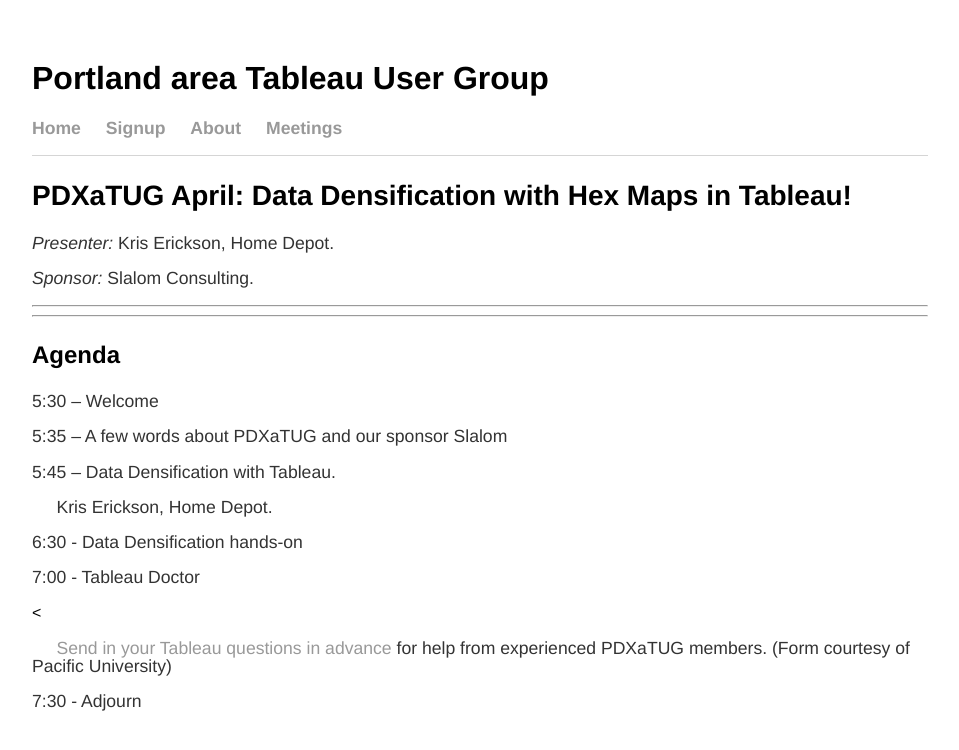
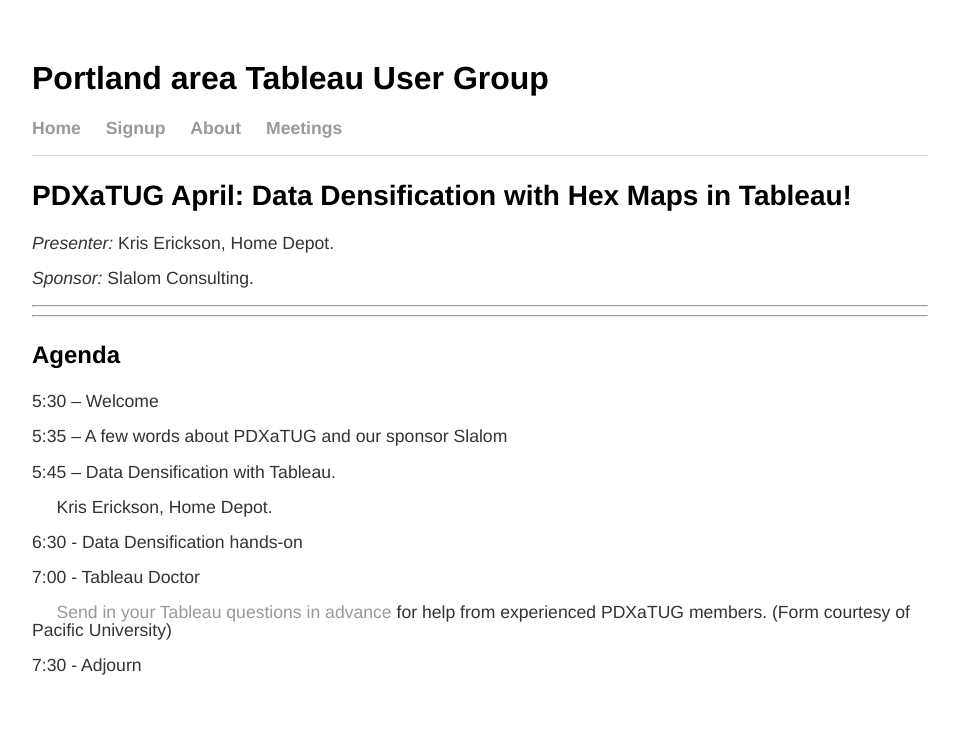
Before and after one commit to PDXaTUG/PDXaTUG.github.io, a Jekyll site: the page built from meetings/20160425/index.html, in a window 1280 px wide. Shown: the top 750 px of the page, without its empty margins (160-1119 px from the left). Built offline with Jekyll 4.4.1, drawn with Linux system fonts in a browser that asks for light colours.

Commit message:
Correction

```diff
--- a/meetings/20160425/index.html
+++ b/meetings/20160425/index.html
@@ -15,5 +15,5 @@ title: PDXaTUG April - Data Densification with Hex Maps in Tableau!
 <p>&nbsp; &nbsp; &nbsp;Kris Erickson, Home Depot.</p>
 <p>6:30 - Data Densification hands-on</p>
 <p>7:00 - Tableau Doctor</p>
-<<p>&nbsp; &nbsp; &nbsp;<a href="https://pacificu.co1.qualtrics.com/SE/?SID=SV_2h1uh8KBBx7qkol">Send in your Tableau questions in advance</a> for help from experienced PDXaTUG members. (Form courtesy of Pacific University)</p>
+<p>&nbsp; &nbsp; &nbsp;<a href="https://pacificu.co1.qualtrics.com/SE/?SID=SV_2h1uh8KBBx7qkol">Send in your Tableau questions in advance</a> for help from experienced PDXaTUG members. (Form courtesy of Pacific University)</p>
 <p>7:30 - Adjourn</p>
```
